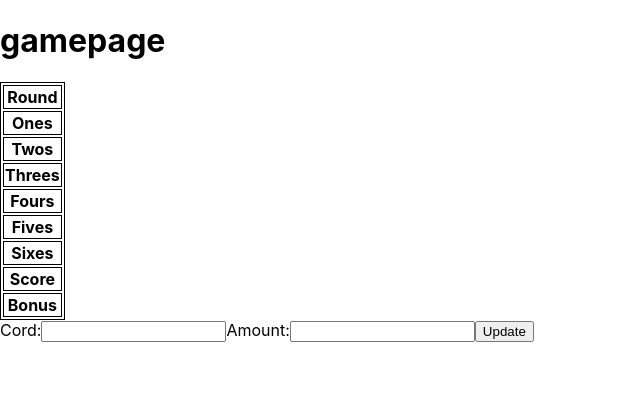
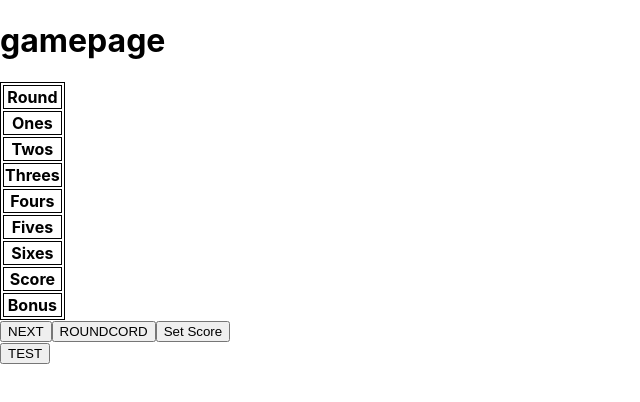
Before and after one commit to Hano2001/Yatzy_Redemption, a React (Create React App) app: page /gamepage in a window 1280 px wide. Shown: the top 402 px of the page, without its empty margins (0-640 px from the left). Built offline with nearby package versions, Linux system fonts and the light colour scheme.

Commit message:
rounds in progress

```diff
--- a/src/Pages/GamePage/GamePage.tsx
+++ b/src/Pages/GamePage/GamePage.tsx
@@ -10,9 +10,10 @@ interface IboardItem {
 }
 const GamePage = () => {
   const [boardItems, setBoardItems] = useState<IboardItem[]>([]);
+  const [turnCount, setTurnCount] = useState(0);
   useEffect(() => {
-    players.map((player: Iplayers) => {
-      for (let i = 1; i <= 6; i++) {
+    for (let i = 1; i <= 6; i++) {
+      players.map((player: Iplayers) => {
         let tableCord = `${player.id}:${i}`;
         let newBoardItem = {
           playerId: player.id,
@@ -20,8 +21,8 @@ const GamePage = () => {
           value: 0,
         };
         setBoardItems((prevBoard) => [...prevBoard, newBoardItem]);
-      }
-    });
+      });
+    }
   }, []);
 
   function TableRow(props: { name: string; num: number }) {
@@ -46,7 +47,7 @@ const GamePage = () => {
 
           {players.map((player: Iplayers) => {
             let playerScore = boardItems
-              .filter((x) => (x.playerId === player.id))
+              .filter((x) => x.playerId === player.id)
               .reduce((acc, curr) => acc + Number(curr.value), 0);
             return <td key={player.id}>{playerScore}</td>;
           })}
@@ -67,16 +68,30 @@ const GamePage = () => {
       </>
     );
   }
-  function TestUpdateValue(e: any) {
-    e.preventDefault();
-    let cord = e.target.cord.value;
-    let amount = Number(e.target.amount.value);
-    let newArr = [...boardItems].map((item) => {
-      if (item.tableCord === cord) {
-        return { ...item, value: amount };
-      } else return item;
-    });
-    setBoardItems(newArr);
+  function TestUpdateValue() {
+    let roundCord = boardItems[turnCount];
+
+    function ValueUpdate(roundCord: any) {
+      let newArr = [...boardItems].map((item) => {
+        if (item.tableCord === roundCord) {
+          return { ...item, value: 5 };
+        } else return item;
+      });
+
+      return (
+        <>
+          <button onClick={() => console.log(newArr)}>Set Score</button>
+        </>
+      );
+    }
+
+    return (
+      <div>
+        <button onClick={() => setTurnCount(turnCount + 1)}>NEXT</button>
+        <button onClick={() => console.log(roundCord)}>ROUNDCORD</button>
+        <ValueUpdate/>
+      </div>
+    );
   }
   const { players } = useContext(ContextInfo);
   return (
@@ -98,7 +113,7 @@ const GamePage = () => {
           <BonusRow name="Bonus" />
         </tbody>
       </table>
-      <form onSubmit={TestUpdateValue}>
+      {/* <form onSubmit={TestUpdateValue}>
         <label>
           Cord:
           <input type="text" name="cord" />
@@ -108,7 +123,9 @@ const GamePage = () => {
           <input type="number" name="amount" />
         </label>
         <input type="submit" value="Update" />
-      </form>
+      </form> */}
+      <TestUpdateValue />
+      <button onClick={() => console.log(boardItems)}>TEST</button>
     </div>
   );
 };
```
